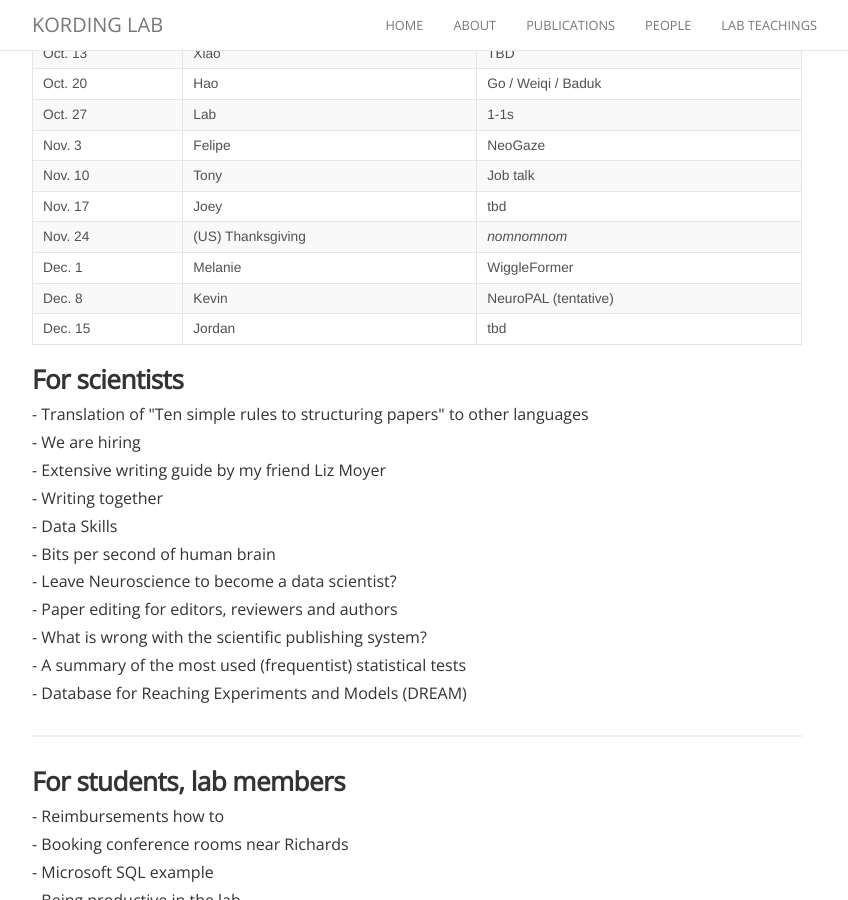
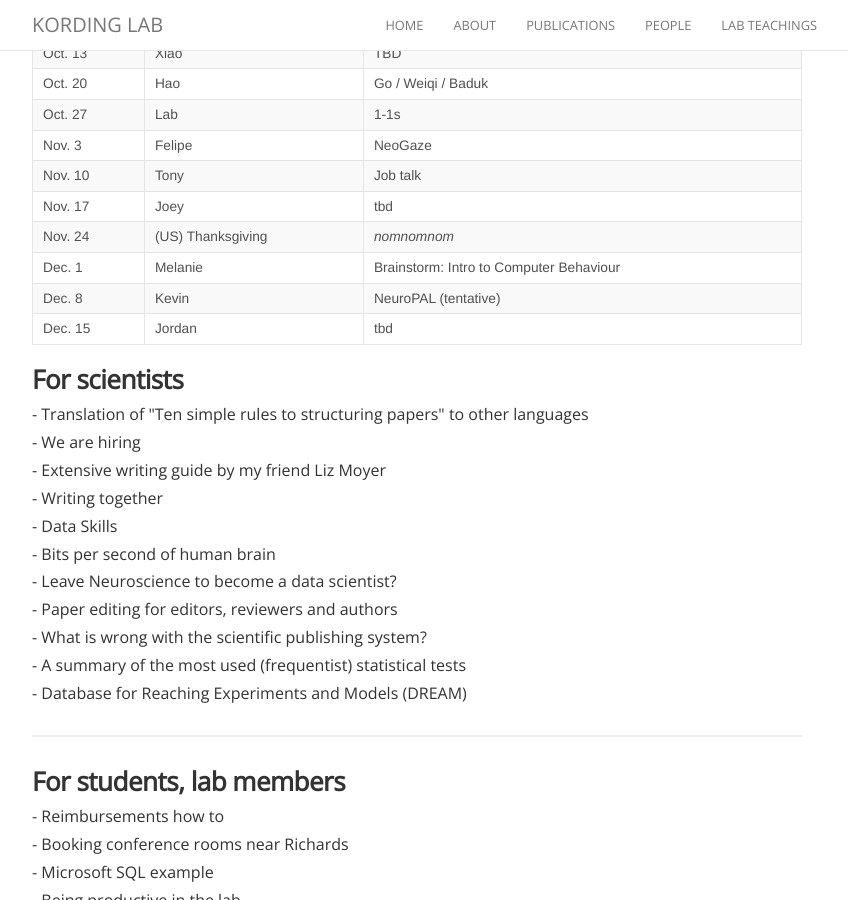
Before and after one commit to KordingLab/KordingLab.github.io, a Jekyll site: the page built from resources.md, in a window 1280 px wide and 900 px high, scrolled down 355 px. Shown: the whole window, without its empty margins (223-1071 px from the left). Built offline with Jekyll 4.4.1, drawn with Linux system fonts in a browser that asks for light colours; nearby versions of some CDN libraries; comment, search, counter and statistics services are not loaded.

Commit message:
Update Melanie's lab teaching for resources.md

```diff
--- a/resources.md
+++ b/resources.md
@@ -23,7 +23,7 @@ Get on the listserve for announcements: https://groups.google.com/forum/#!forum/
 | Nov. 10 | Tony | Job talk |
 | Nov. 17 |  Joey | tbd  |
 | Nov. 24 | (US) Thanksgiving | _nomnomnom_ |
-| Dec. 1 | Melanie | WiggleFormer |
+| Dec. 1 | Melanie | Brainstorm: Intro to Computer Behaviour |
 | Dec. 8 | Kevin | NeuroPAL (tentative) |
 | Dec. 15 | Jordan | tbd |
 
```
